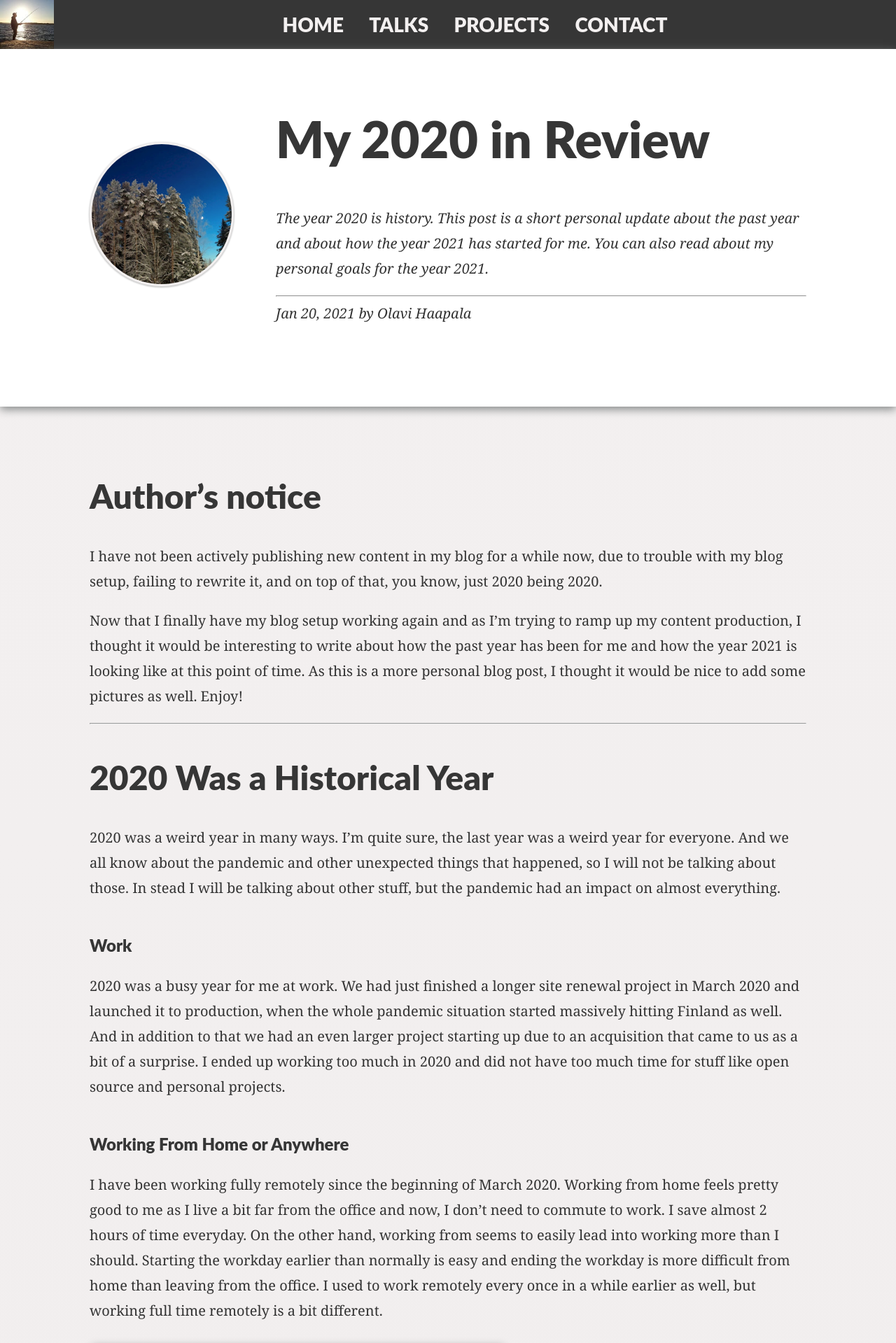
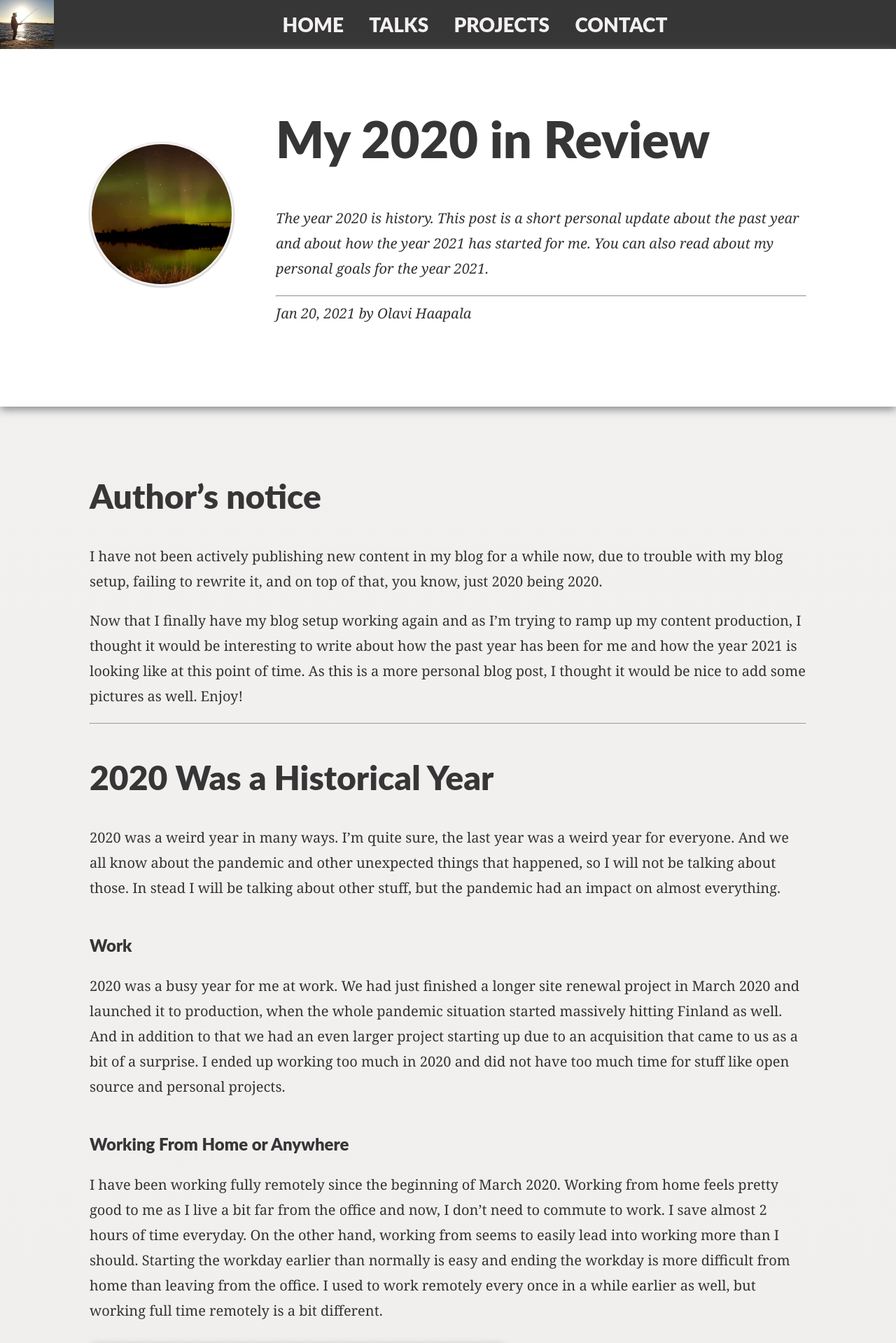
Before and after one commit to olpeh/olpeh.github.io, a Jekyll site: the page built from _posts/2021-01-20-my-2020-in-review.md, in a window 1280 px wide. Shown: the top 1919 px of the page at 70% size. Built offline with Jekyll 4.4.1, drawn with Linux system fonts in a browser that asks for light colours; comment, search, counter and statistics services are not loaded.

Commit message:
Add thumbnail image

```diff
--- a/_posts/2021-01-20-my-2020-in-review.md
+++ b/_posts/2021-01-20-my-2020-in-review.md
@@ -5,8 +5,8 @@ layout: post
 excerpt: 'The year 2020 is history. This post is a short personal update about the past year and about how the year 2021 has started for me. You can also read about my personal goals for the year 2021.'
 author: 'Olavi Haapala'
 author_twitter: '0lpeh'
-image: '/images/13-new-year-same-blog/winter-2021.jpg'
-altText: 'Wintery scene with trees filled with snow and the moon in the background on a blue sky.'
+image: '/images/14-2020-in-review/aurora.jpg'
+altText: 'Lake view with aurora in the background.'
 ---
 
 ## Author’s notice
```
Also changed, not shown: images/14-2020-in-review/aurora.jpg (added).
